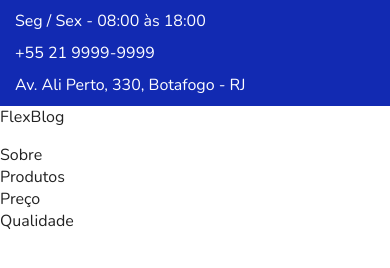
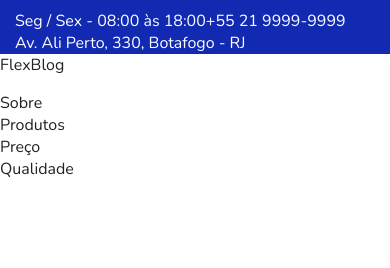
Before and after one commit to eduardo-esteves/flexblog, a plain HTML site: page index.html in a window 390 px wide. Drawn offline with nearby package versions, Linux system fonts and the light colour scheme.

Commit message:
removi a class basis-300 onde eu especificava um width minimo em cada elemento, o que desejo na verdade e que os elementos fiquem com espacamentos uniformes entre eles e se possivel compacte dois elementos na mesma linha quando mobile.

```diff
--- a/index.html
+++ b/index.html
@@ -13,10 +13,12 @@
 <body>
 
     <div class="superinfo-bg">
-        <div class="superinfo spc-btw">
-            <p class="basis-300">Seg / Sex - 08:00 às 18:00</p>
-            <a class="basis-300" href="tel:+552199999999">+55 21 9999-9999</a>
-            <p class="basis-300">Av. Ali Perto, 330, Botafogo - RJ</p>
+        <div class="container">
+            <div class="superinfo spc-btw">
+                <p>Seg / Sex - 08:00 às 18:00</p>
+                <a href="tel:+552199999999">+55 21 9999-9999</a>
+                <p>Av. Ali Perto, 330, Botafogo - RJ</p>
+            </div>
         </div>
     </div>
 
```
